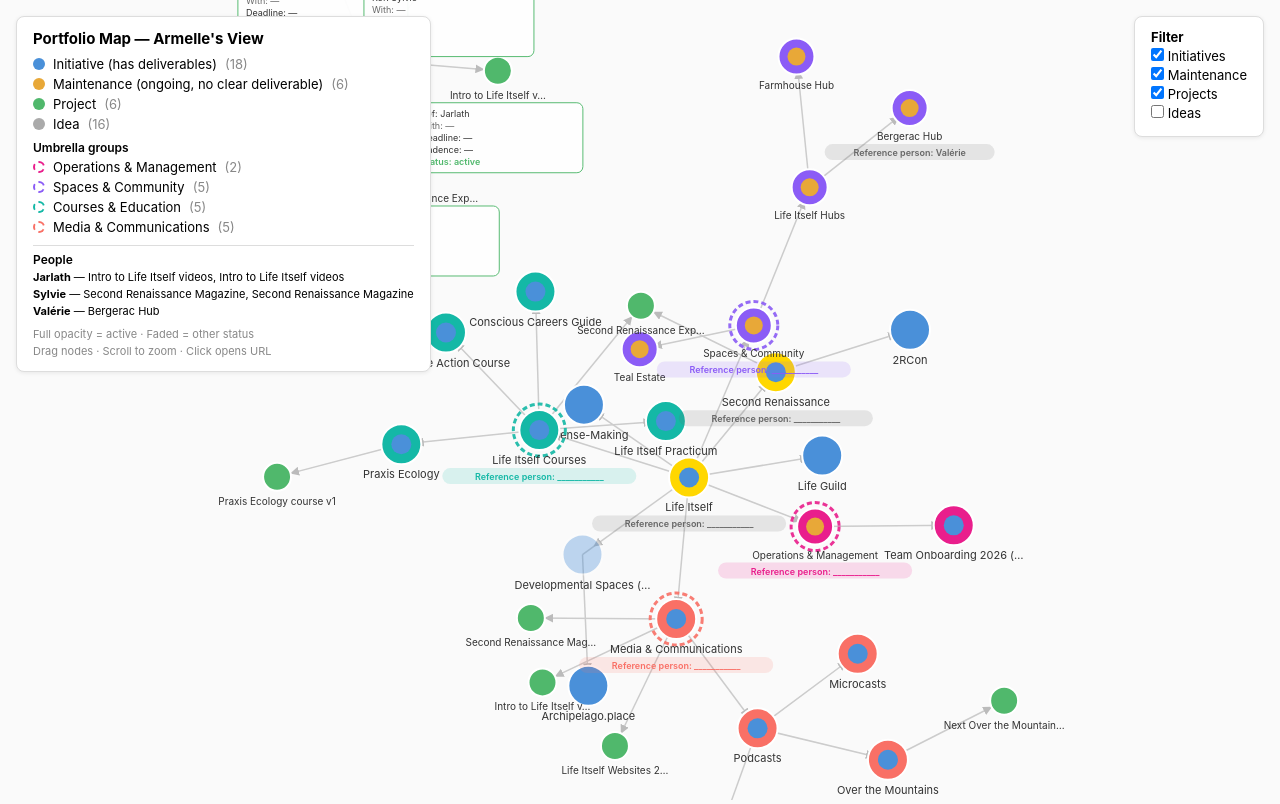
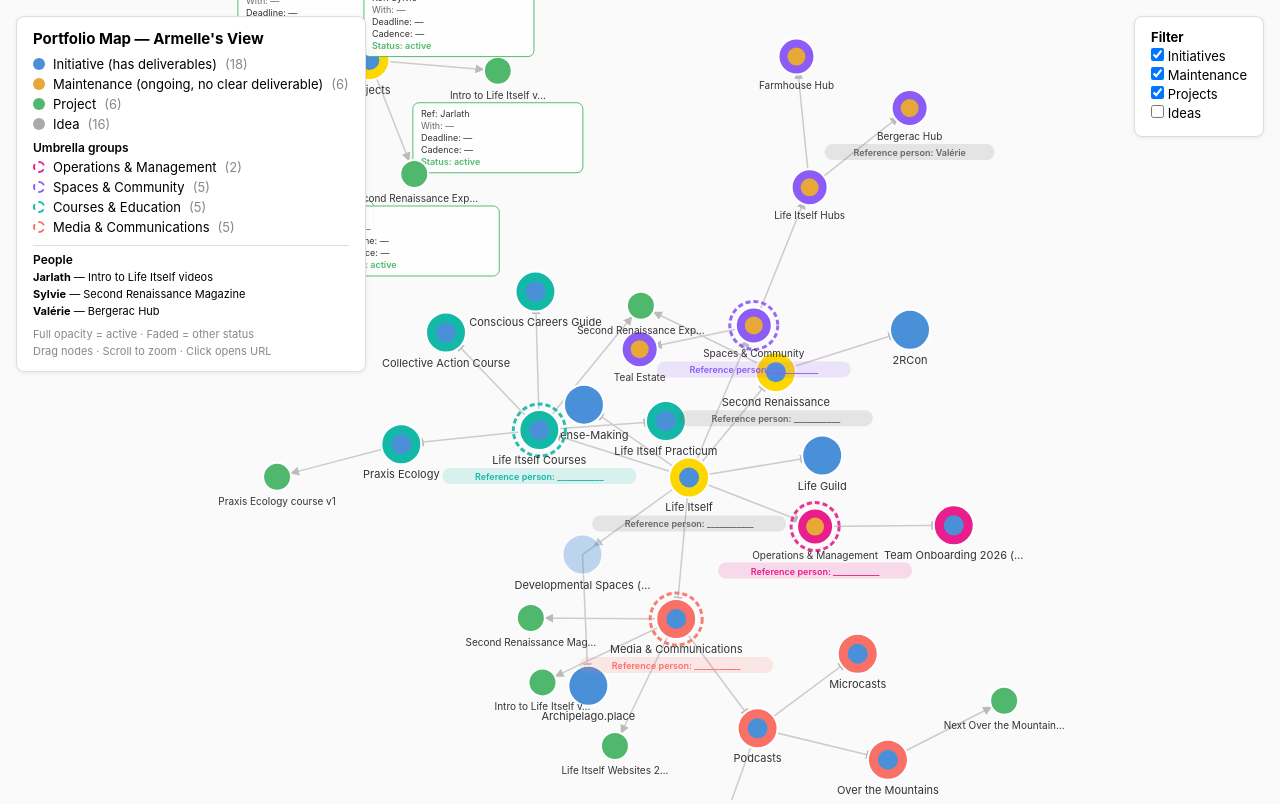
Before and after one commit to life-itself/strategy, a plain HTML site: page portfolio-map.html in a window 1280 px wide. Drawn offline with nearby package versions, Linux system fonts and the light colour scheme; animation ran at ten frames a second.

Commit message:
Update portfolio map — fix duplicate people in legend
Co-Authored-By: Claude Opus 4.6 <noreply@anthropic.com>

```diff
--- a/portfolio-map.html
+++ b/portfolio-map.html
@@ -153,6 +153,7 @@ function render(entries) {
   // People legend
   const peopleMap = {};
   entries.forEach(e => {
+    if (e.slug.startsWith("proj-") || e.slug === "projects-hub") return;
     if (e.owners && e.owners.length) {
       e.owners.forEach(o => {
         const name = o.replace(/^Reference person:\s*/i, "").trim();
```
